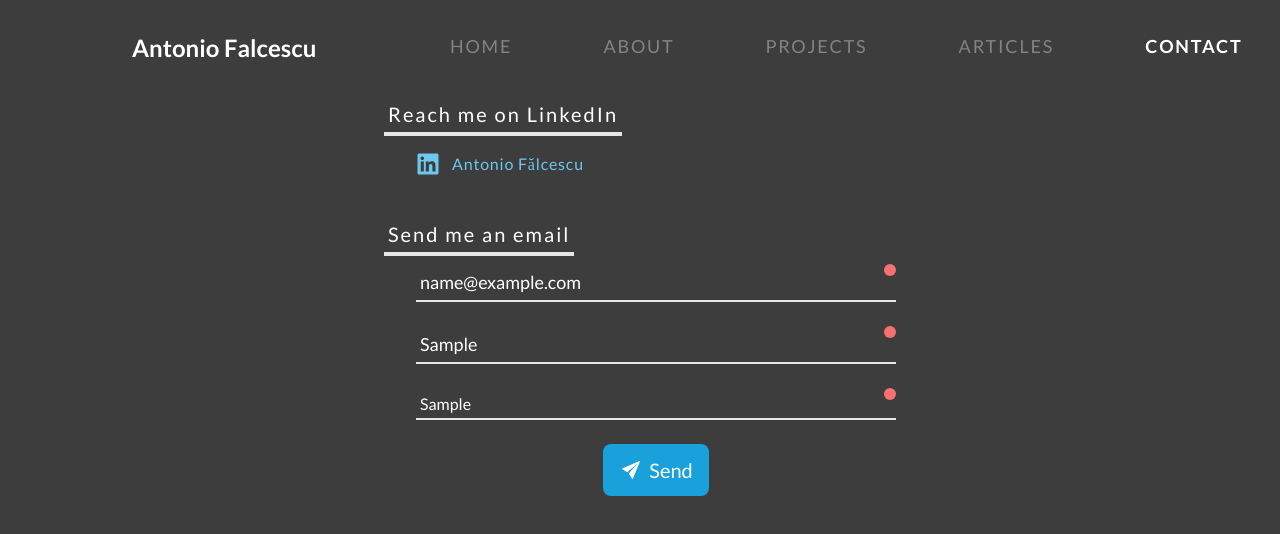
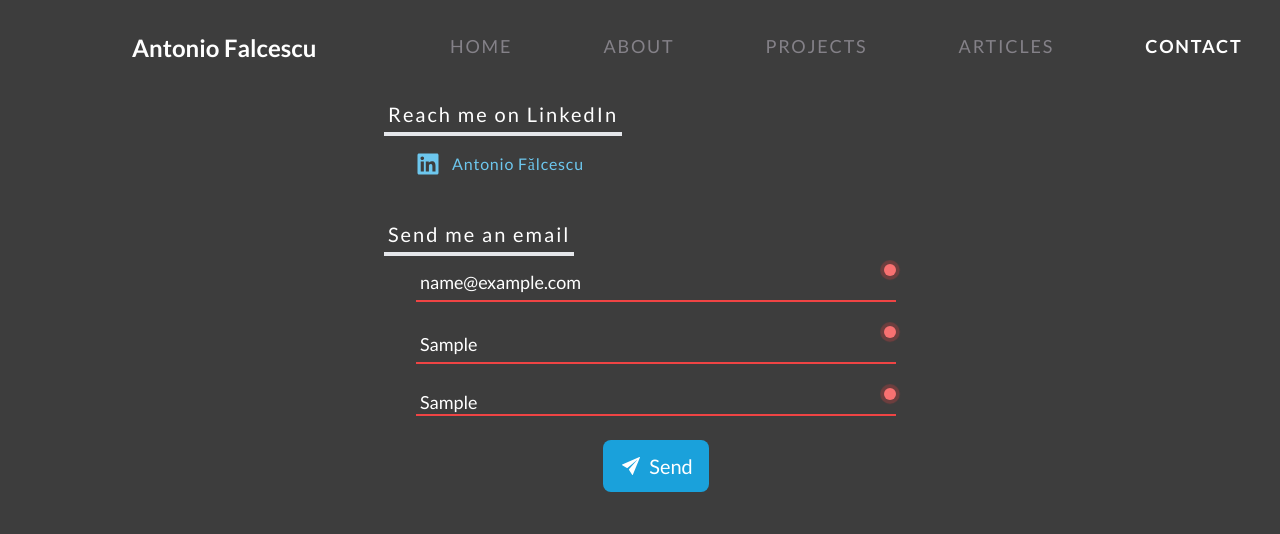
Before and after one commit to Rodioo/personal-site, a React app: page /contact in a window 1280 px wide. Both pictures are taken after typing "name@example.com", "Sample", "Sample" into the empty fields and a click on the button "Send". Shown: the top 534 px of the page. Built offline with nearby package versions, Linux system fonts and the light colour scheme; some icons are missing; the HTML template or start-up script is replaced by a standard one.

Commit message:
designed invalid input hover popup

```diff
--- a/src/pages/Contact/Contact.tsx
+++ b/src/pages/Contact/Contact.tsx
@@ -1,4 +1,4 @@
-import React, {useRef} from 'react';
+import React, {useRef, useState} from 'react';
 import HeaderParagraph from '../../components/HeaderParagraph/HeaderParagraph.tsx';
 import {FaLinkedin} from 'react-icons/fa';
 import Social from '../../components/Social/Social.tsx';
@@ -6,9 +6,21 @@ import Button from '../../components/Button/Button.tsx';
 import ButtonType from '../../common/types/button.type.ts';
 import {IoIosSend} from 'react-icons/io';
 
-//TODO: add functionality for on hover on warning invalid input, add captcha after pressing send, add tests for input, add mail library, refactor
+//TODO: add validation for input, design popups for success/error after sending mail, add mail library, add functionality correct for displaying success/error popups after sending mail, add loading screen for sending mail, add captcha after pressing send, add tests for input, refactor, redesign hover effect popup and add animation
 const Contact = (): React.JSX.Element => {
   const textAreaRef = useRef<HTMLTextAreaElement>(null);
+
+  const [emailData, setEmailData] = useState({
+    email: '',
+    subject: '',
+    content: '',
+  });
+  const [isEmailDataValid, setIsEmailDataValid] = useState({
+    email: false,
+    subject: false,
+    content: false,
+  });
+  const [hoveringDataName, setHoveringDataName] = useState<string>();
 
   const handleAutoExpand = () => {
     const MAX_HEIGHT: number = 300;
@@ -29,6 +41,16 @@ const Contact = (): React.JSX.Element => {
     }
   };
 
+  const handleInputChange = (
+    event: React.ChangeEvent<HTMLInputElement | HTMLTextAreaElement>
+  ) => {
+    const {name, value} = event.target;
+    setEmailData((prevData) => ({
+      ...prevData,
+      [name]: value,
+    }));
+  };
+
   return (
     <div
       data-testid="CONTACT"
@@ -44,38 +66,113 @@ const Contact = (): React.JSX.Element => {
         <div className="ml-8 flex flex-col gap-6">
           <div className="relative flex flex-row justify-between">
             <input
-              className="ease w-full border-b-2 bg-transparent p-1 text-lg outline-none transition-colors duration-700 invalid:border-b-red-600 focus:border-b-picton-blue"
+              className={`
+                  ease w-full border-b-2 bg-transparent p-1 text-lg outline-none transition-colors duration-700 focus:border-b-picton-blue
+                  ${
+                    emailData.email.length > 0 &&
+                    !isEmailDataValid.email &&
+                    'border-b-red-500'
+                  }
+              `}
               placeholder="Your email address"
               type="email"
+              name="email"
+              value={emailData.email}
+              onChange={handleInputChange}
             />
-            <span className="absolute right-0 flex h-3 w-3 ">
+            {emailData.email.length > 0 && !isEmailDataValid.email && (
+              <span
+                className="absolute right-0 flex min-h-32"
+                onMouseOver={() => setHoveringDataName('email')}
+                onMouseOut={() => setHoveringDataName(undefined)}>
+                <div
+                  className={`z-10 ${
+                    hoveringDataName === 'email' ? 'block' : 'hidden'
+                  } rounded-sm bg-red-500 px-3 py-2`}>
+                  <div className="text-center text-sm">
+                    Please enter a valid email address
+                  </div>
+                </div>
+                <span className="absolute right-0 flex h-3 w-3 z-20">
                   <span className="absolute inline-flex h-full w-full animate-ping rounded-full bg-red-500 opacity-75" />
                   <span className="relative inline-flex h-3 w-3 rounded-full bg-red-400" />
                 </span>
+              </span>
+            )}
           </div>
           <div className="relative flex flex-row justify-between">
             <input
-              className="ease w-full border-b-2 bg-transparent p-1 text-lg outline-none transition-colors duration-700 focus:border-b-picton-blue"
+              className={`
+                  ease w-full border-b-2 bg-transparent p-1 text-lg outline-none transition-colors duration-700 focus:border-b-picton-blue
+                  ${
+                    emailData.subject.length > 0 &&
+                    !isEmailDataValid.subject &&
+                    'border-b-red-500'
+                  }
+              `}
               placeholder="Subject"
               type="text"
+              name="subject"
+              value={emailData.subject}
+              onChange={handleInputChange}
             />
-            <span className="absolute right-0 flex h-3 w-3 ">
+            {emailData.subject.length > 0 && !isEmailDataValid.subject && (
+              <span
+                className="absolute right-0 flex min-h-32"
+                onMouseOver={() => setHoveringDataName('subject')}
+                onMouseOut={() => setHoveringDataName(undefined)}>
+                <div
+                  className={`z-10 ${
+                    hoveringDataName === 'subject' ? 'block' : 'hidden'
+                  } rounded-sm bg-red-500 px-3 py-2`}>
+                  <div className="text-center text-sm">
+                    Please enter a subject for the mail
+                  </div>
+                </div>
+                <span className="absolute right-0 flex h-3 w-3 z-20">
                   <span className="absolute inline-flex h-full w-full animate-ping rounded-full bg-red-500 opacity-75" />
                   <span className="relative inline-flex h-3 w-3 rounded-full bg-red-400" />
                 </span>
+              </span>
+            )}
           </div>
           <div className="relative flex flex-row justify-between">
             <textarea
               ref={textAreaRef}
-              className="text-md scrollbar ease w-full resize-none border-b-2 bg-transparent p-1 outline-none transition-colors duration-700 focus:border-b-picton-blue"
+              className={`
+                  text-lg scrollbar ease w-full resize-none border-b-2 bg-transparent pl-1 outline-none transition-colors duration-700 focus:border-b-picton-blue
+                  ${
+                    emailData.content.length > 0 &&
+                    !isEmailDataValid.content &&
+                    'border-b-red-500'
+                  }
+              `}
               placeholder="Content"
+              name="content"
+              value={emailData.content}
+              onChange={handleInputChange}
+              onInput={handleAutoExpand}
               rows={1}
-              onInput={handleAutoExpand}
             />
-            <span className="absolute right-0 flex h-3 w-3 ">
+            {emailData.content.length > 0 && !isEmailDataValid.content && (
+              <span
+                className="absolute right-0 flex min-h-32"
+                onMouseOver={() => setHoveringDataName('content')}
+                onMouseOut={() => setHoveringDataName(undefined)}>
+                <div
+                  className={`z-10 ${
+                    hoveringDataName === 'content' ? 'block' : 'hidden'
+                  } rounded-sm bg-red-500 px-3 py-2`}>
+                  <div className="text-center text-sm">
+                    Please enter a content for the mail
+                  </div>
+                </div>
+                <span className="absolute right-0 flex h-3 w-3 z-20">
                   <span className="absolute inline-flex h-full w-full animate-ping rounded-full bg-red-500 opacity-75" />
                   <span className="relative inline-flex h-3 w-3 rounded-full bg-red-400" />
                 </span>
+              </span>
+            )}
           </div>
           <Button
             type={ButtonType.Primary}
```
Lines whose indentation alone changed are shown as unchanged.
